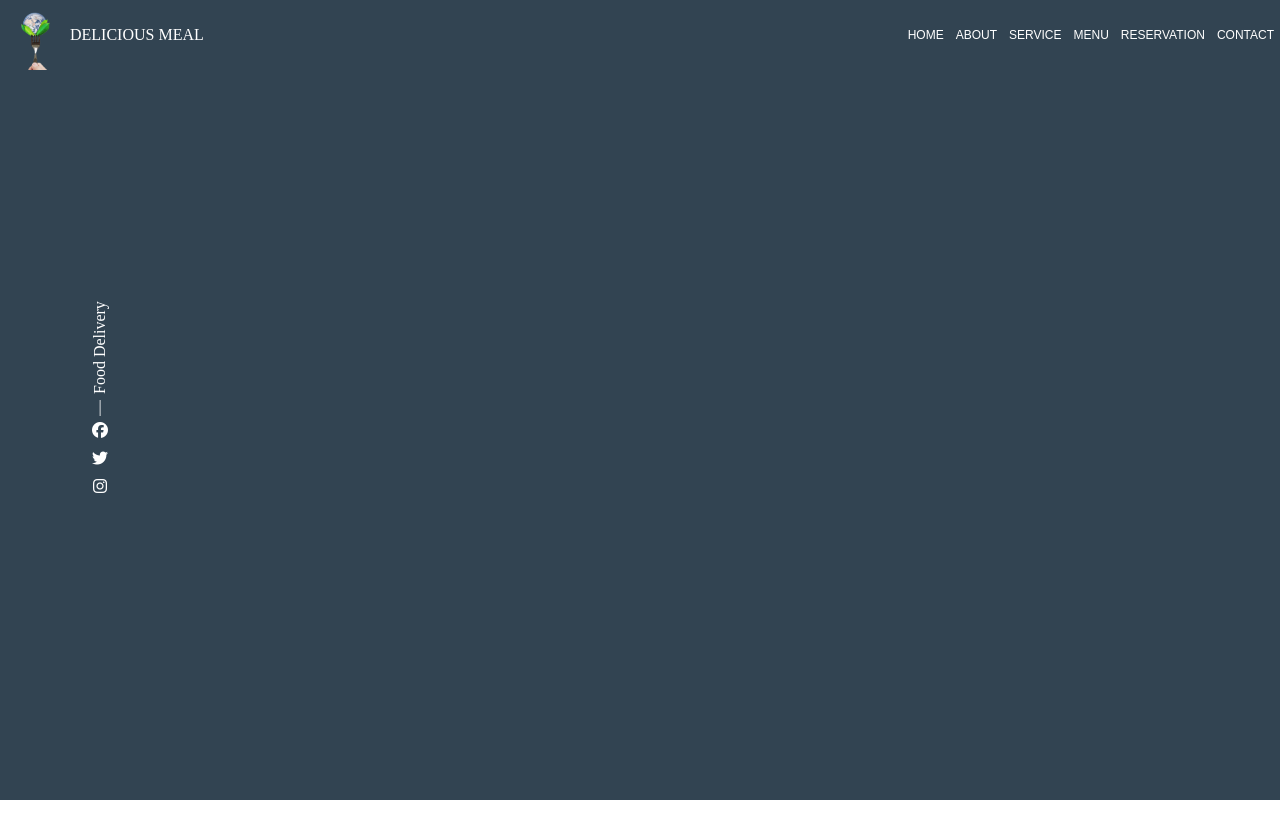
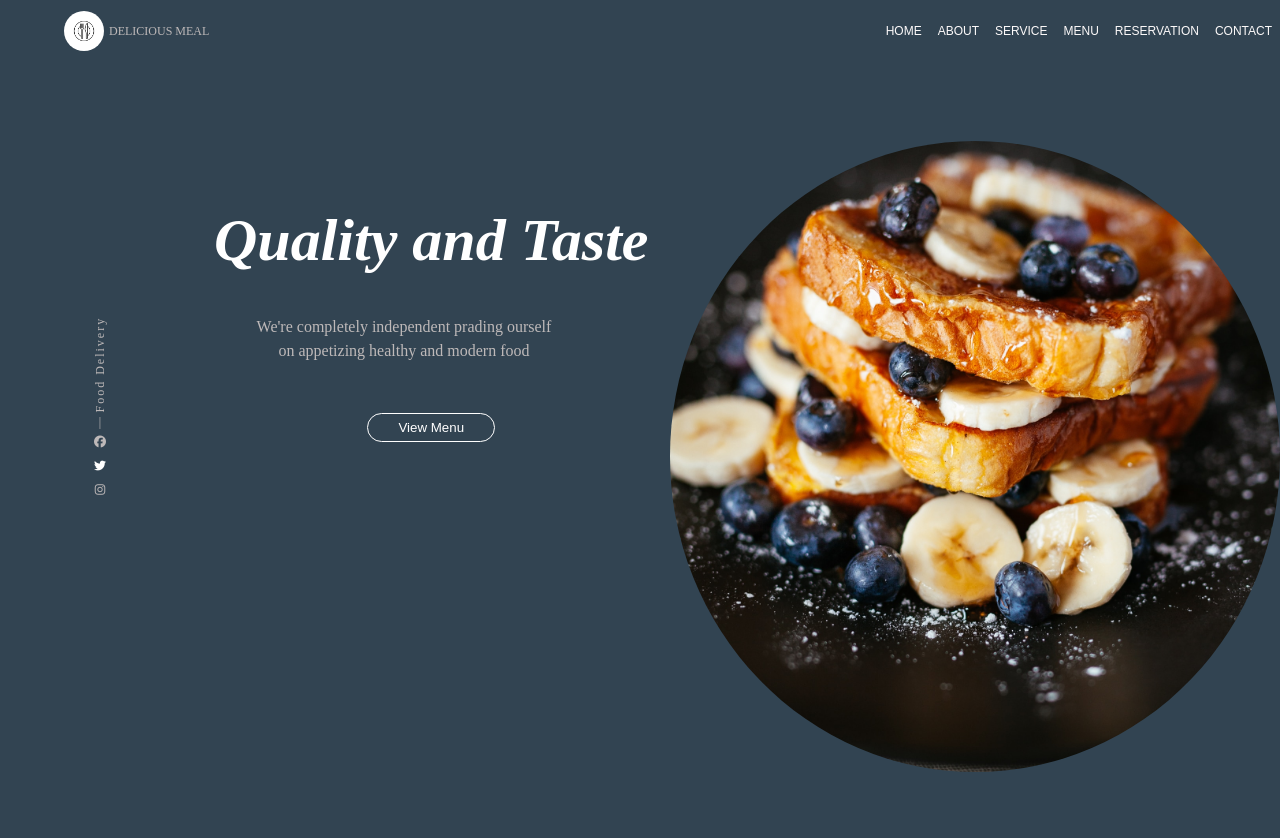
Before and after one commit to Dammy36/Flavorful-food, a plain HTML site: page index.html in a window 1280 px wide. Before the commit the page ends 800 px from the top, so only its background shows below. Drawn offline with Linux system fonts and the light colour scheme.

Commit message:
updated the links and added changed the icon

```diff
--- a/index.html
+++ b/index.html
@@ -14,20 +14,45 @@
     <div class="header">
       <div class="header-container">
         <div class="header-content">
-          <img
-            src="images/istockphoto-1141208359-612x612__1_-removebg-preview (1).png"
-            alt=" A logo with a fork image"
-          />
+          <img src="images/download.png" alt=" A logo with a fork image" />
           <div class="logo-content">Delicious Meal</div>
         </div>
 
         <ul>
-          <li><a href="#">Home</a></li>
-          <li><a href="#">about</a></li>
-          <li><a href="#">service</a></li>
-          <li><a href="#">Menu</a></li>
-          <li><a href="#">Reservation</a></li>
-          <li><a href="#">contact</a></li>
+          <li>
+            <a href="#">Home</a>
+            <div class="tooltip">&#9135;</div>
+          </li>
+          <li>
+            <a href="#">about</a>
+            <div class="tooltip">
+              <hr />
+            </div>
+          </li>
+          <li>
+            <a href="#">service</a>
+            <div class="tooltip">
+              <hr />
+            </div>
+          </li>
+          <li>
+            <a href="#">Menu</a>
+            <div class="tooltip">
+              <hr />
+            </div>
+          </li>
+          <li>
+            <a href="#">Reservation</a>
+            <div class="tooltip2">
+              <hr />
+            </div>
+          </li>
+          <li>
+            <a href="#">contact</a>
+            <div class="tooltip">
+              <hr />
+            </div>
+          </li>
         </ul>
       </div>
       <div class="side-bar">
@@ -39,6 +64,20 @@
           <i class="fa-brands fa-instagram"></i>
         </div>
       </div>
+      <div class="container">
+        <div class="container-hero">
+          <h1 class="hero">Quality and Taste</h1>
+          <p>
+            We're completely independent prading ourself on appetizing healthy
+            and modern food
+          </p>
+          <div class="container-button">
+            <button>view menu</button>
+          </div>
+        </div>
+
+        <img src="images/joseph-gonzalez-zcUgjyqEwe8-unsplash.jpg" alt="" />
+      </div>
     </div>
   </body>
 </html>
--- a/style.css
+++ b/style.css
@@ -5,32 +5,31 @@ body {
 
 .header {
   background-color: rgb(50, 68, 82);
-  height: 100vh;
-  /* background: url(images/joseph-gonzalez-zcUgjyqEwe8-unsplash.jpg);
-  background-repeat: no-repeat;
-  background-attachment: fixed;
-  background-size: cover;
-  background-position: center;
-  */
+  height: 130vh;
 }
 
 .header-container {
   display: flex;
   justify-content: space-between;
   align-items: center;
+  margin-left: 5%;
 }
 .header-content {
   display: flex;
   align-items: center;
 }
 .header img {
-  width: 70px;
-  height: 70px;
+  width: 40px;
+  height: 40px;
   object-fit: cover;
+  border-radius: 20px;
 }
 .logo-content {
-  color: #fff;
+  color: rgb(190, 185, 185);
   text-transform: uppercase;
+  font-size: 12px;
+  font-weight: normal;
+  margin-left: 5px;
 }
 
 .header ul {
@@ -41,37 +40,59 @@ body {
 }
 .header ul li {
   list-style: none;
-  padding: 6px;
+  padding: 8px;
   font-size: 12px;
+  font-family: Arial, Helvetica, sans-serif;
+  position: relative;
+}
+.tooltip,
+.tooltip2 {
+  position: absolute;
+  width: 45px;
+  opacity: 0;
+  cursor: pointer;
+  color: #fff;
+}
 
-  font-family: Arial, Helvetica, sans-serif;
+.tooltip2 {
+  width: 90px;
 }
+.tooltip:hover,
+.tooltip2:hover {
+  opacity: 1;
+  transition: opacity 0.15s;
+}
+
 .header ul a {
   text-decoration: none;
   text-transform: uppercase;
-  color: #fff;
+  color: rgb(253, 250, 250);
 }
 
 .side-bar {
   position: fixed;
-
   left: 0;
   right: 0;
-  top: 80px;
+  top: 100px;
   width: 100px;
-  color: #fff;
+  color: rgb(190, 185, 185);
   bottom: 0;
   padding-left: 50px;
+  font-size: 12px;
 }
 
 .side-bar .fa-brands {
   padding: 6px;
 }
 
+.fa-twitter {
+  color: #fff;
+}
 .side-bar-menu {
   top: -30px;
   position: relative;
   width: 70px;
+  letter-spacing: 2px;
   white-space: nowrap;
   -ms-transform: rotate(270deg);
   -moz-transform: rotate(270deg);
@@ -85,3 +106,49 @@ body {
   align-items: center;
   margin-top: 300px;
 }
+.container {
+  display: grid;
+  grid-template-columns: 1fr 1fr;
+  gap: 10px;
+  place-items: center;
+  margin-left: 50px;
+}
+.container img {
+  width: 100%;
+  height: 80%;
+  object-fit: cover;
+  border-radius: 50%;
+}
+.container-hero {
+  padding-left: 25%;
+  padding-bottom: 50%;
+  text-align: center;
+}
+.hero {
+  color: #fff;
+  font-style: italic;
+  font-size: 60px;
+}
+.container p {
+  color: rgb(190, 185, 185);
+  width: 300px;
+  line-height: 1.5;
+  padding-left: 40px;
+}
+.container-button {
+  text-align: center;
+  margin-top: 50px;
+}
+.container button {
+  border: 1px solid white;
+  padding: 6px 30px;
+  border-radius: 20px;
+  text-transform: capitalize;
+  background-color: rgb(50, 68, 82);
+  color: #fff;
+  cursor: pointer;
+  transition: opacity 0.15s;
+}
+.container button:hover {
+  background-color: rgb(69, 82, 92);
+}
```
Also changed, not shown: images/download.png (added).
